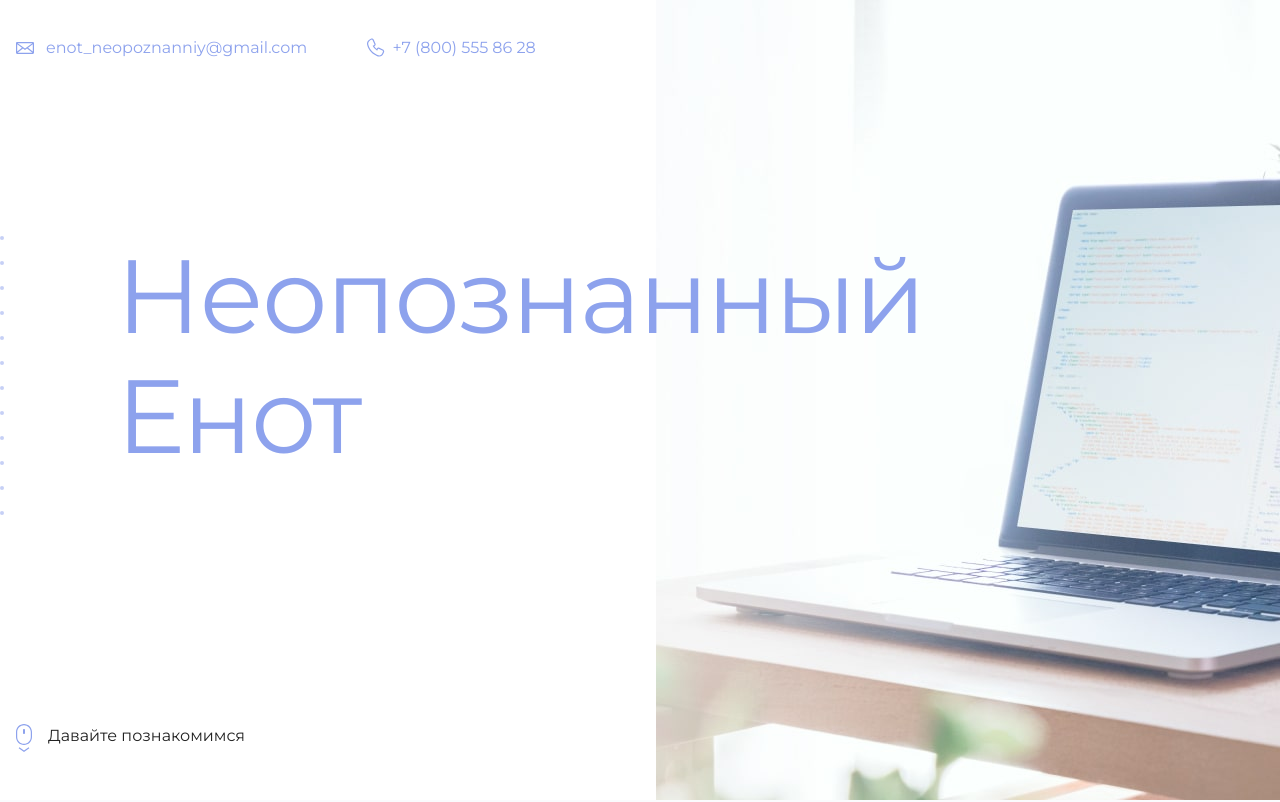
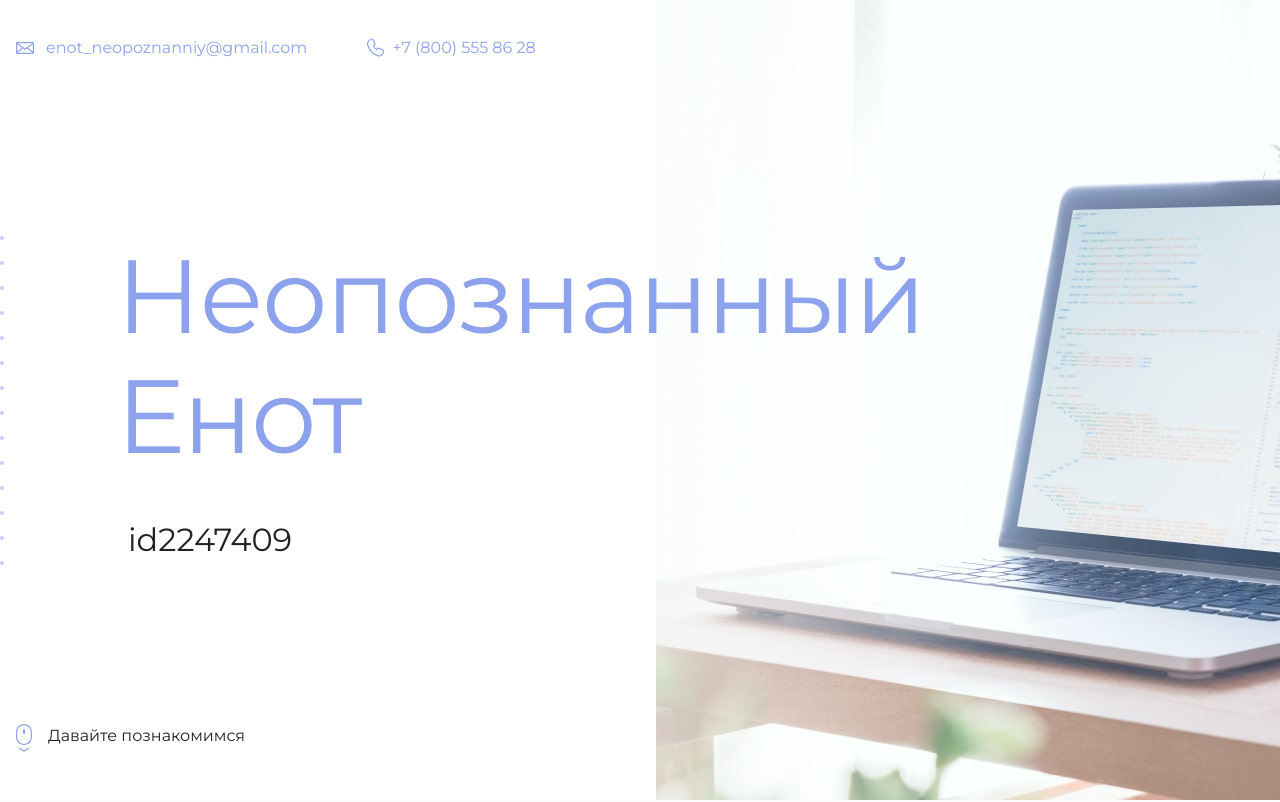
Before and after one commit to Zakroev/new, a plain HTML site: page index.html in a window 1280 px wide. Shown: the top 802 px of the page. Drawn offline with Linux system fonts and the light colour scheme.

Commit message:
Update index.html

```diff
--- a/index.html
+++ b/index.html
@@ -19,7 +19,7 @@
       <section class="hero-image">
         <div class="container">
           <h1 class="heading">Неопознанный Енот</h1>
-          <p><!-- Тут ваш id на сайте Академии --></p>
+          <p>id2247409</p>
         </div>
       </section>
 
```
